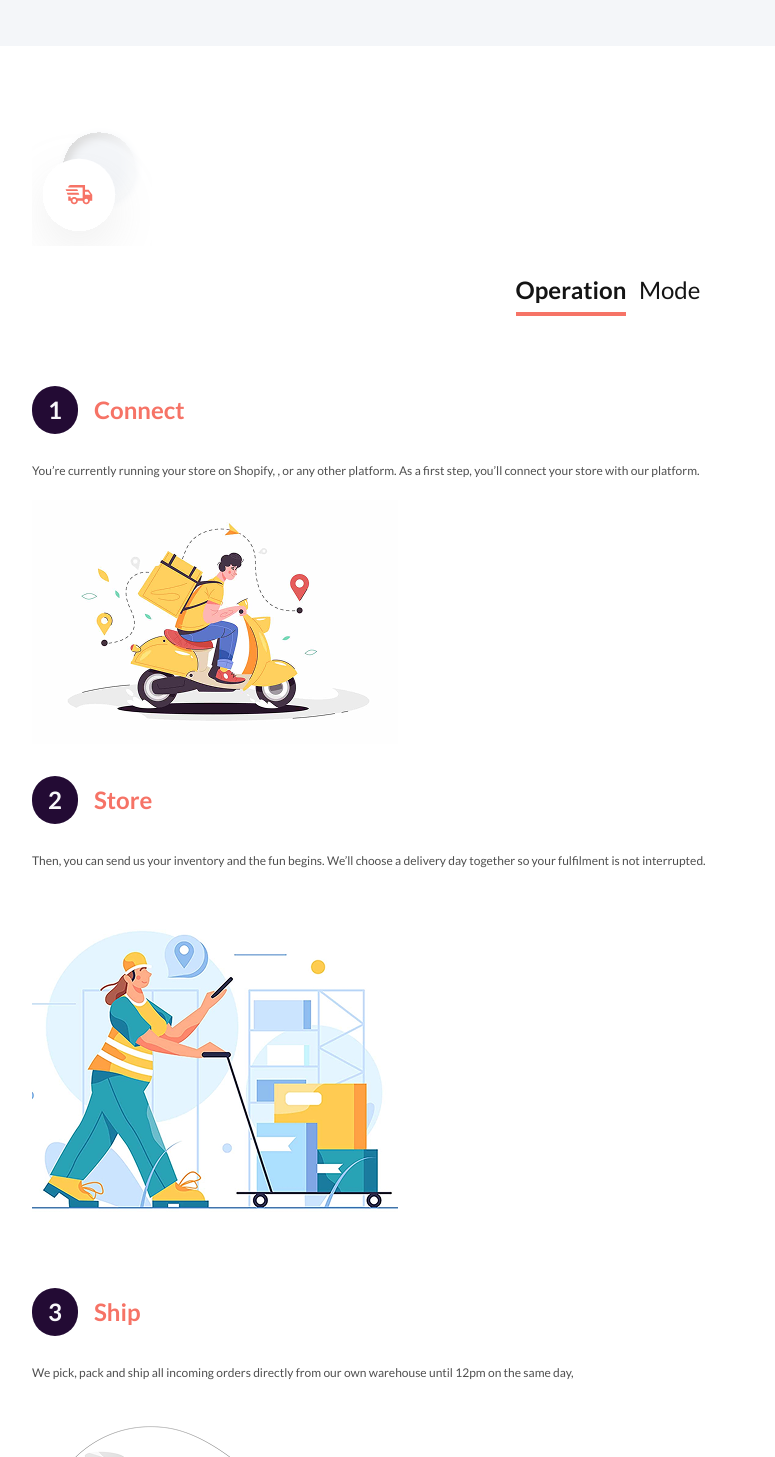
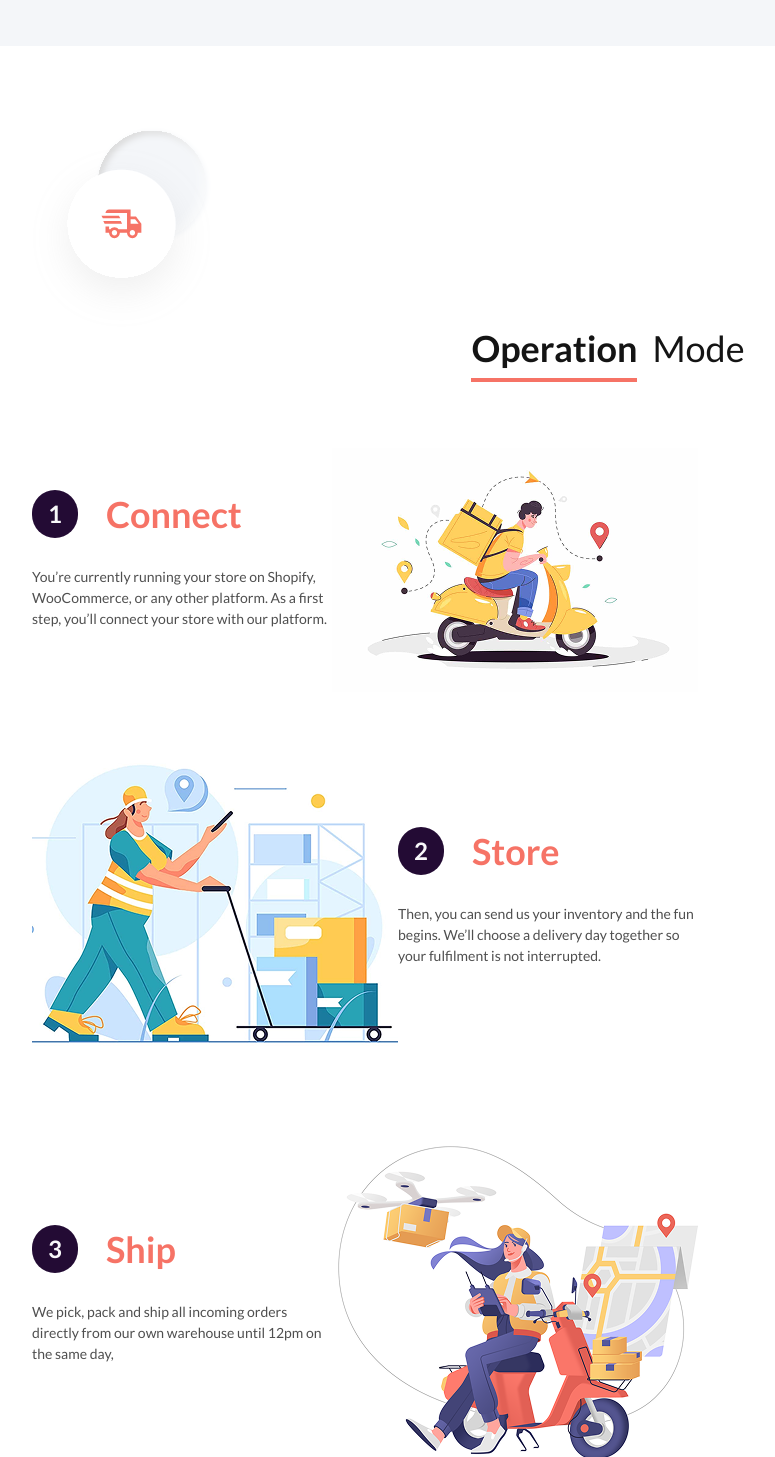
Before and after one commit to annaeugeniyevna/shipup-on-React, a React (Vite) app: page / in a window 1280 px wide. Shown: the part 2853-4310 px from the top of the page, without its empty margins (32-807 px from the left). Built offline with nearby package versions, Linux system fonts and the light colour scheme.

Commit message:
feat: add responsive styles for operation section

```diff
--- a/src/components/Operation.jsx
+++ b/src/components/Operation.jsx
@@ -1,4 +1,4 @@
-import truckIcon from '../assets/images/icon-truck.svg';
+import truckIcon from '../assets/images/operation-car.svg';
 import courierPhoto from '../assets/images/operation-courier.png';
 import truckDriver from '../assets/images/operation-truck-driver.png';
 import fastShipping from '../assets/images/operation-fast-shipping.png';
@@ -10,39 +10,51 @@ const Operation = () => {
                 <img
                 src={truckIcon}
                 alt="Delivery truck"
-                className="mb-7"/>
-                <h2 className="font-sans font-regular text-2xl text-center text-black mb-20"><span className="font-sans font-bold text-2xl text-black mr-2 border-b-4 border-secondary pb-2">Operation</span> Mode</h2>
-                <div className="grid grid-cols-1 gap-8">
-                    <div>
-                        <div className="flex items-center gap-4 mb-7">
-                            <span className="font-sans font-bold text-2xl text-off-white bg-dark-purple rounded-full py-2 px-4">1</span>
-                            <h3 className="font-sans font-bold text-2xl text-secondary">Connect</h3>
+                className="w-28 md:w-45"/>
+                <h2 className="font-sans font-regular text-2xl text-center text-black mb-20 md:text-4xl"><span className="font-sans font-bold text-2xl text-black mr-2 border-b-4 border-secondary pb-2 md:text-4xl">Operation</span> Mode</h2>
+                <div className="flex flex-col gap-8">
+                    <div className="md:flex md:items-center">
+                        <div>
+                            <div className="flex items-center gap-4 mb-7 md:gap-7">
+                                <span className="font-sans font-bold text-2xl text-off-white bg-dark-purple rounded-full py-2 px-4">1</span>
+                                <h3 className="font-sans font-bold text-2xl text-secondary md:text-4xl">Connect</h3>
+                            </div>
+                            <p
+                            className="font-sans font-regular text-xs text-muted leading-normal mb-5
+                            md:max-w-[300px] md:text-sm">You’re currently running your store on Shopify, WooCommerce, or any other platform. As a first step, you’ll connect your store with our platform.</p>
                         </div>
-                        <p className="font-sans font-regular text-xs text-muted leading-normal mb-5">You’re currently running your store on Shopify, , or any other platform. As a first step, you’ll connect your store with our platform.</p>
                         <div>
                             <img
                             src={courierPhoto}
                             alt="Courier"/>
                         </div>
                     </div>
-                    <div>
-                        <div className="flex items-center gap-4 mb-7">
-                            <span className="font-sans font-bold text-2xl text-off-white bg-dark-purple rounded-full py-2 px-4">2</span>
-                            <h3 className="font-sans font-bold text-2xl text-secondary">Store</h3>
+                    <div className="md:flex md:items-center">
+                        <div className="md:order-2">
+                            <div className="flex items-center gap-4 mb-7 md:gap-7">
+                                <span className="font-sans font-bold text-2xl text-off-white bg-dark-purple rounded-full py-2 px-4">2</span>
+                                <h3 className="font-sans font-bold text-2xl text-secondary md:text-4xl">Store</h3>
+                            </div>
+                            <p
+                            className="font-sans font-regular text-xs text-muted leading-normal mb-5 md:text-sm
+                            md:max-w-[300px]">Then, you can send us your inventory and the fun begins. We’ll choose a delivery day together so your fulfilment is not interrupted.</p>
                         </div>
-                        <p className="font-sans font-regular text-xs text-muted leading-normal mb-5">Then, you can send us your inventory and the fun begins. We’ll choose a delivery day together so your fulfilment is not interrupted.</p>
-                        <div>
+                        <div className="md:order-1">
                             <img
                             src={truckDriver}
                             alt="Truck Driver"/>
                         </div>
                     </div>
-                    <div>
-                        <div className="flex items-center gap-4 mb-7">
-                            <span className="font-sans font-bold text-2xl text-off-white bg-dark-purple rounded-full py-2 px-4">3</span>
-                            <h3 className="font-sans font-bold text-2xl text-secondary">Ship</h3>
+                    <div className="md:flex md:items-center">
+                        <div>
+                            <div className="flex items-center gap-4 mb-7 md:gap-7">
+                                <span className="font-sans font-bold text-2xl text-off-white bg-dark-purple rounded-full py-2 px-4">3</span>
+                                <h3 className="font-sans font-bold text-2xl text-secondary md:text-4xl">Ship</h3>
+                            </div>
+                            <p
+                            className="font-sans font-regular text-xs text-muted leading-normal mb-5
+                            md:text-sm md:max-w-[300px]">We pick, pack and ship all incoming orders directly from our own warehouse until 12pm on the same day,</p>
                         </div>
-                        <p className="font-sans font-regular text-xs text-muted leading-normal mb-5">We pick, pack and ship all incoming orders directly from our own warehouse until 12pm on the same day,</p>
                         <div>
                             <img
                             src={fastShipping}
```
Also changed, not shown: src/assets/images/icon-truck.svg (deleted), src/assets/images/operation-car.svg (added).
